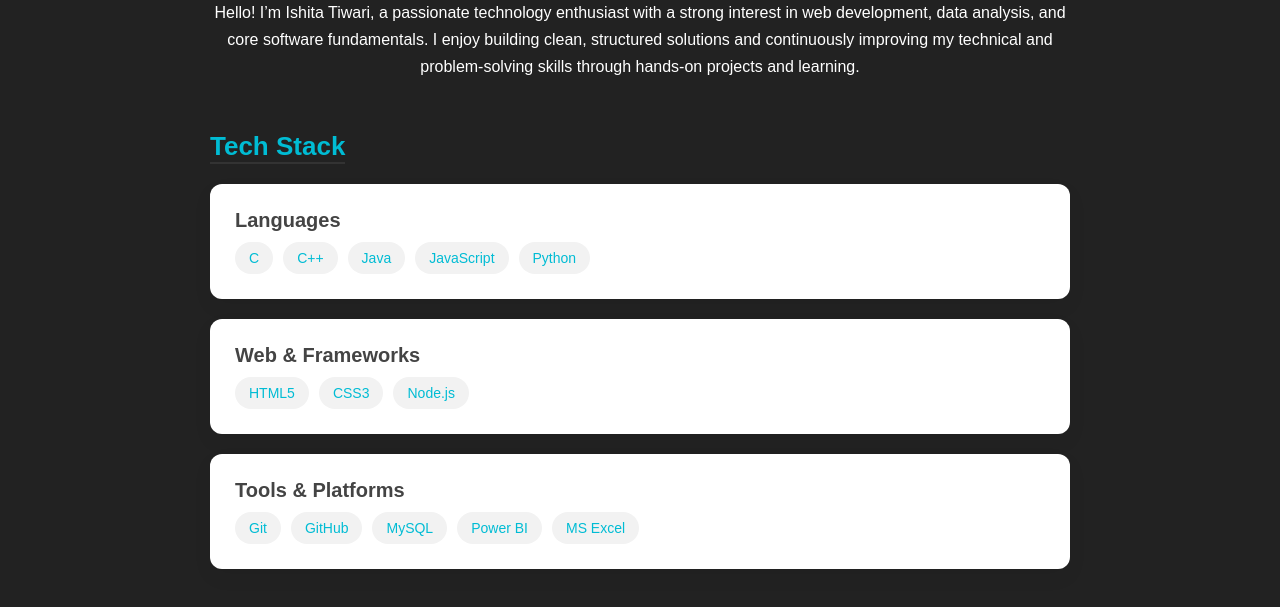
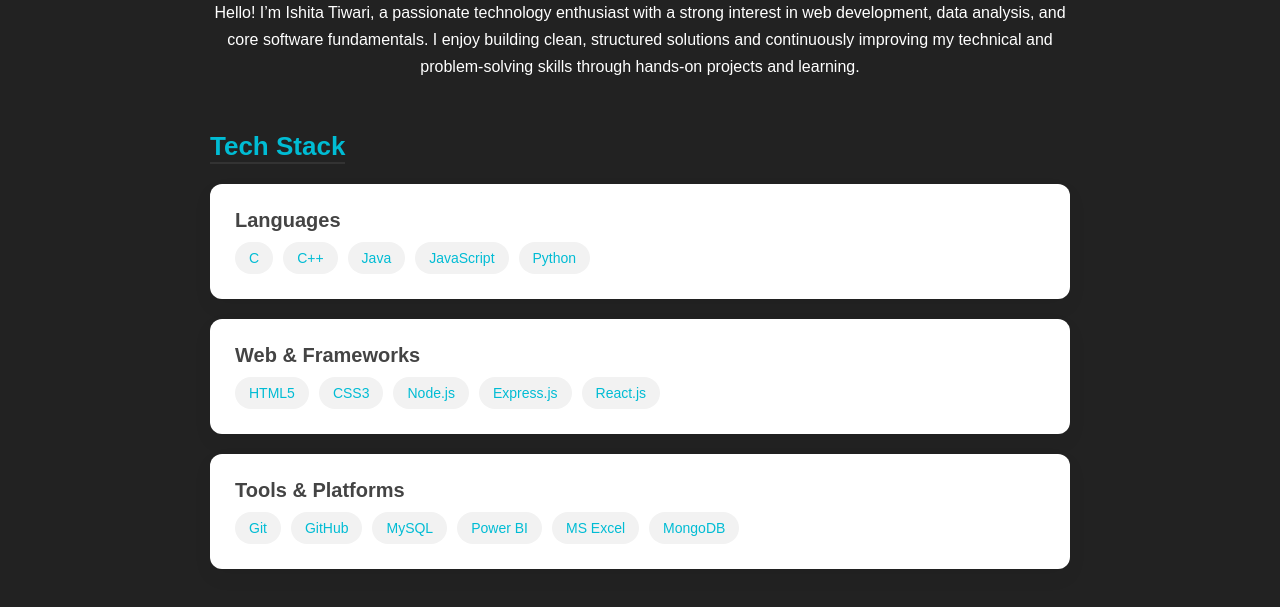
Before and after one commit to Ishitatiwari06/portfolio, a plain HTML site: page about.html in a window 1280 px wide. Shown: the part 181-788 px from the top of the page. Drawn offline with Linux system fonts and the light colour scheme.

Commit message:
updated about section

```diff
--- a/about.html
+++ b/about.html
@@ -48,6 +48,8 @@
                 <li>HTML5</li>
                 <li>CSS3</li>
                 <li>Node.js</li>
+                <li>Express.js</li>
+                <li>React.js</li>
             </ul>
         </div>
 
@@ -59,6 +61,7 @@
                 <li>MySQL</li>
                 <li>Power BI</li>
                 <li>MS Excel</li>
+                <li>MongoDB</li>
             </ul>
         </div>
     </div>
```
